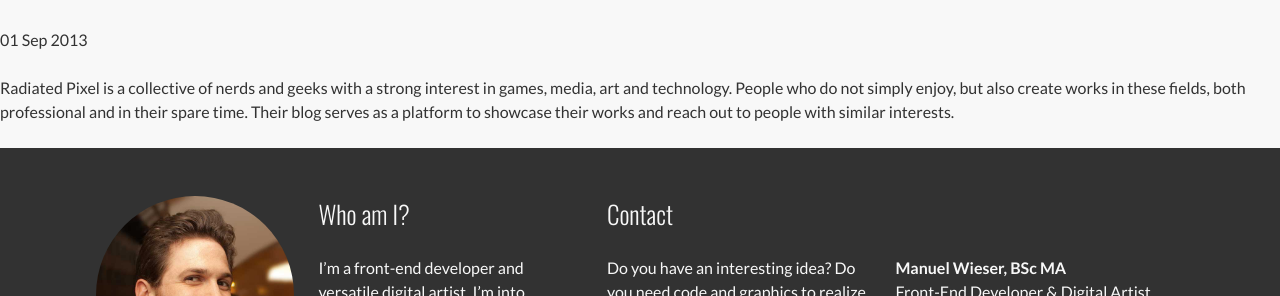
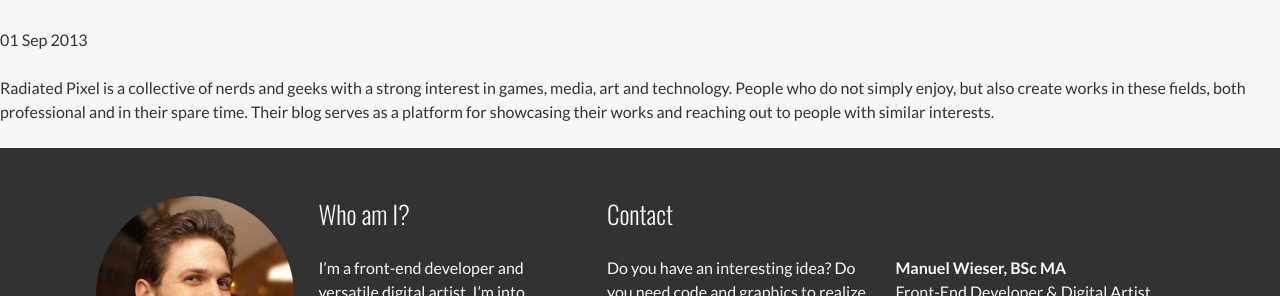
Before and after one commit to Lorti/2014, a Jekyll site: the page built from _posts/2013-09-01-radiated-pixel.markdown, in a window 1280 px wide. Shown: the part 176-472 px from the top of the page. Built offline with Jekyll 4.4.1, drawn with Linux system fonts in a browser that asks for light colours.

Commit message:
Update 2013-09-01-radiated-pixel.markdown

```diff
--- a/_posts/2013-09-01-radiated-pixel.markdown
+++ b/_posts/2013-09-01-radiated-pixel.markdown
@@ -10,4 +10,4 @@ links:
   - View Website: http://www.radiatedpixel.com/wordpress/2013/03/27/webgl-3d-model-viewer-using-three-js/
 ---
 
-Radiated Pixel is a collective of nerds and geeks with a strong interest in games, media, art and technology. People who do not simply enjoy, but also create works in these fields, both professional and in their spare time. Their blog serves as a platform to showcase their works and reach out to people with similar interests.
+Radiated Pixel is a collective of nerds and geeks with a strong interest in games, media, art and technology. People who do not simply enjoy, but also create works in these fields, both professional and in their spare time. Their blog serves as a platform for showcasing their works and reaching out to people with similar interests.
```
